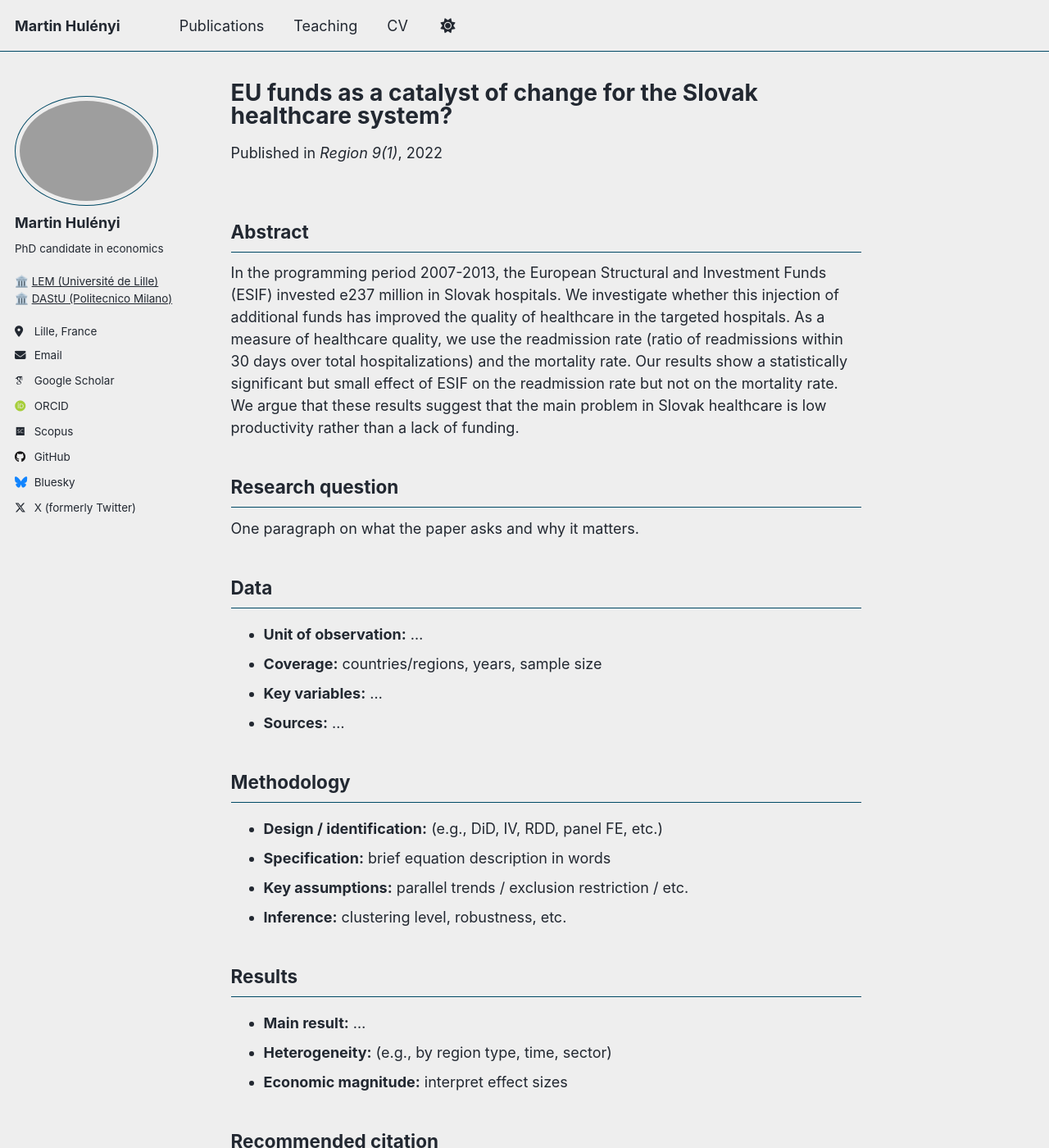
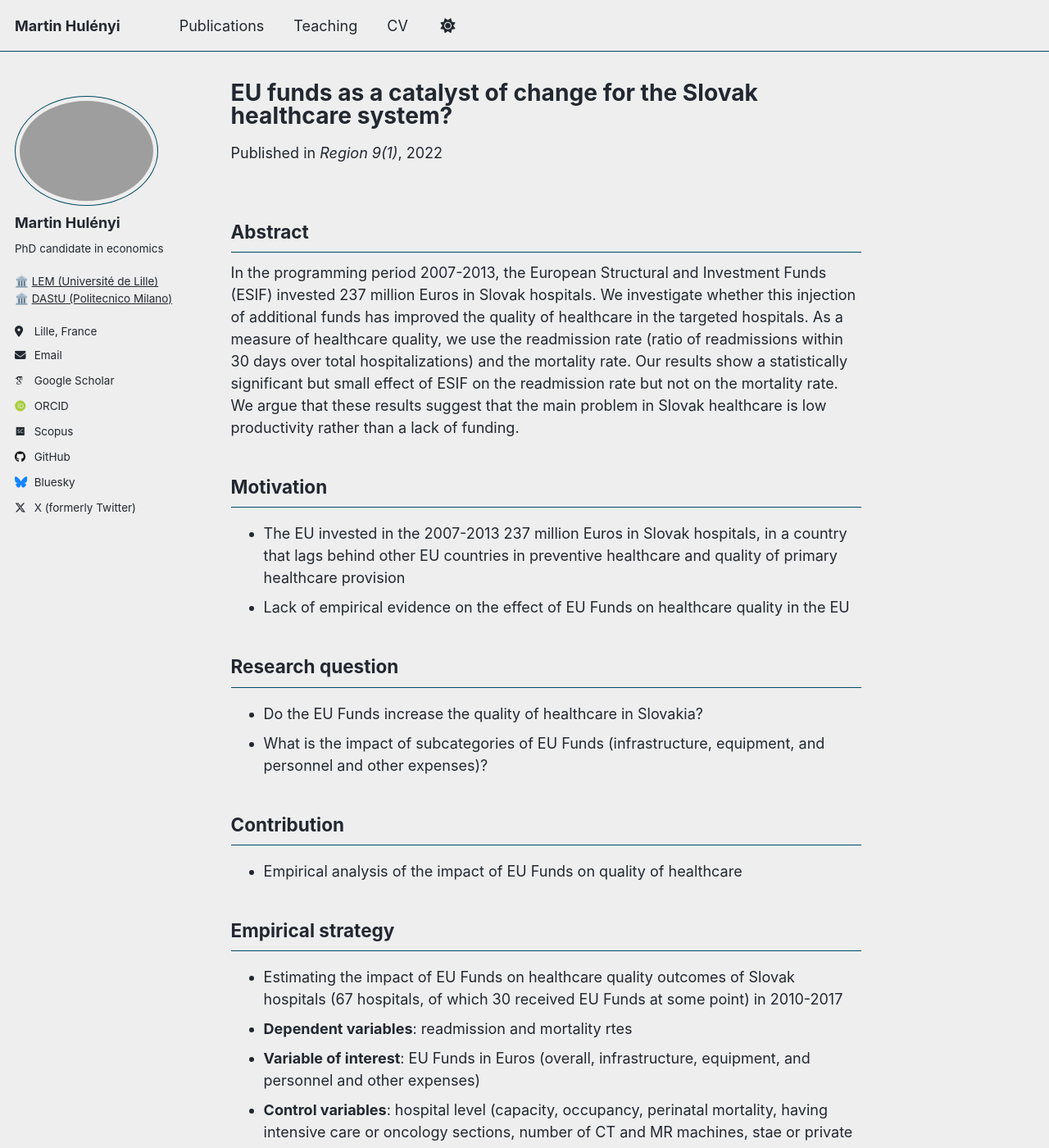
Before and after one commit to martinhulenyi/martinhulenyi.github.io, a Jekyll site: the page built from _publications/02_eu_funds_healthcare.md, in a window 1280 px wide and 1400 px high. Shown: the whole window at 82% size. Built offline with Jekyll 4.4.1, drawn with Linux system fonts in a browser that asks for light colours; some web fonts are replaced; a script that is not in the unit is left out; some of the changed text lies outside the part shown.

Commit message:
Update 02_eu_funds_healthcare.md

```diff
--- a/_publications/02_eu_funds_healthcare.md
+++ b/_publications/02_eu_funds_healthcare.md
@@ -13,34 +13,31 @@ excerpt: "In the programming period 2007-2013, the European Structural and Inves
 ---
 
 ## Abstract
-In the programming period 2007-2013, the European Structural and Investment Funds (ESIF) invested e237 million in Slovak hospitals. We investigate whether this injection of additional funds has improved the quality of healthcare in the targeted hospitals. As a measure of healthcare quality, we use the readmission rate (ratio of readmissions within 30 days over total hospitalizations) and the mortality rate. Our results show a statistically significant but small effect of ESIF on the readmission rate but not on the mortality rate. We argue that these results suggest that the main problem in Slovak healthcare is low productivity rather than a lack of funding.
+In the programming period 2007-2013, the European Structural and Investment Funds (ESIF) invested 237 million Euros in Slovak hospitals. We investigate whether this injection of additional funds has improved the quality of healthcare in the targeted hospitals. As a measure of healthcare quality, we use the readmission rate (ratio of readmissions within 30 days over total hospitalizations) and the mortality rate. Our results show a statistically significant but small effect of ESIF on the readmission rate but not on the mortality rate. We argue that these results suggest that the main problem in Slovak healthcare is low productivity rather than a lack of funding.
 
+## Motivation
+- The EU invested in the 2007-2013 237 million Euros in Slovak hospitals, in a country that lags behind other EU countries in preventive healthcare and quality of primary healthcare provision
+- Lack of empirical evidence on the effect of EU Funds on healthcare quality in the EU
 
 ## Research question
-One paragraph on what the paper asks and why it matters.
+- Do the EU Funds increase the quality of healthcare in Slovakia?
+- What is the impact of subcategories of EU Funds (infrastructure, equipment, and personnel and other expenses)?
 
-## Data
-- **Unit of observation:** …
-- **Coverage:** countries/regions, years, sample size
-- **Key variables:** …
-- **Sources:** …
+## Contribution
+- Empirical analysis of the impact of EU Funds on quality of healthcare
 
-## Methodology
-- **Design / identification:** (e.g., DiD, IV, RDD, panel FE, etc.)
-- **Specification:** brief equation description in words
-- **Key assumptions:** parallel trends / exclusion restriction / etc.
-- **Inference:** clustering level, robustness, etc.
+## Empirical strategy
+- Estimating the impact of EU Funds on healthcare quality outcomes of Slovak hospitals (67 hospitals, of which 30 received EU Funds at some point) in 2010-2017
+- **Dependent variables**: readmission and mortality rtes
+- **Variable of interest**: EU Funds in Euros (overall, infrastructure, equipment, and personnel and other expenses)
+- **Control variables**: hospital level (capacity, occupancy, perinatal mortality, having intensive care or oncology sections, number of CT and MR machines, stae or private hospital or regional hospital) and regional level controls (average wage, old age dependency ratio, Roma share)
+- **Method**: OLS
 
 ## Results
-- **Main result:** …
-- **Heterogeneity:** (e.g., by region type, time, sector)
-- **Economic magnitude:** interpret effect sizes
-
-<!-- ## Robustness & validation
-- Placebos / pre-trends
-- Alternative outcomes / samples
-- Sensitivity checks -->
-
+- negative impact of lagged EU funds on readmission rate in hospitals, although econominically insignificant
+- this effect is mainly driven by construction and reconstruction of hospitals
+- investment into equipment results in higher readmission rate (could be the case of hospitals becoming more important and receiving more acute patients)
+- no effect of EU Funds on mortality rates
 
 ## Recommended citation
 {{ page.citation }}
```
